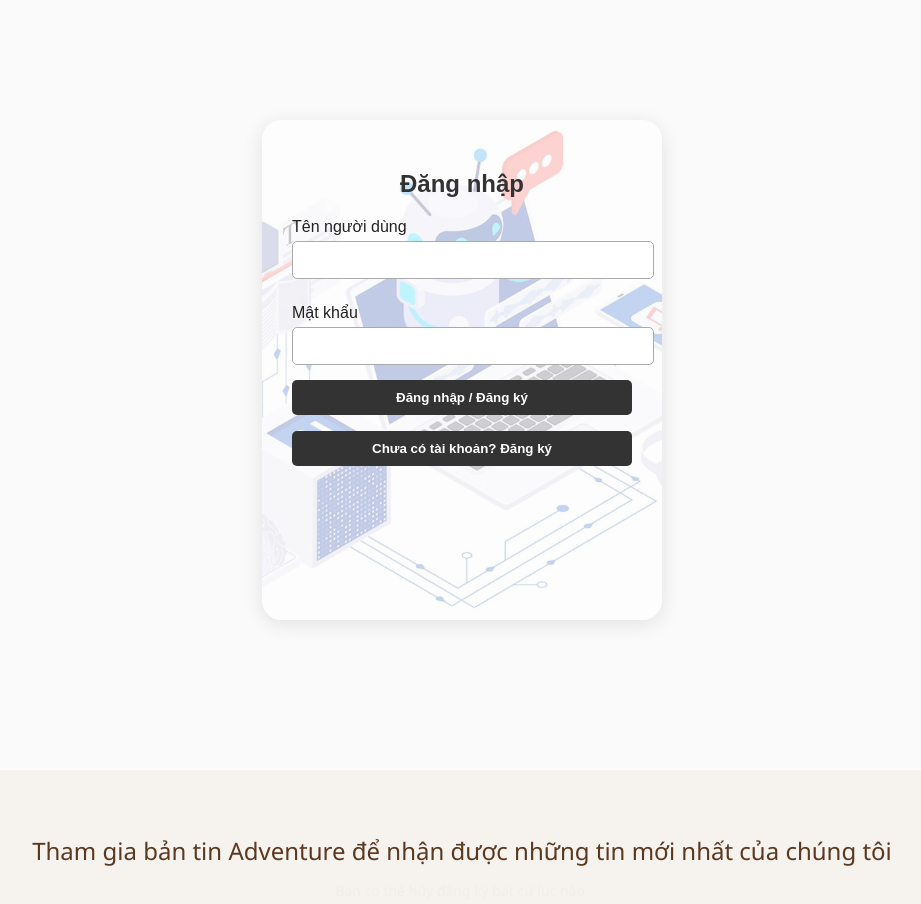
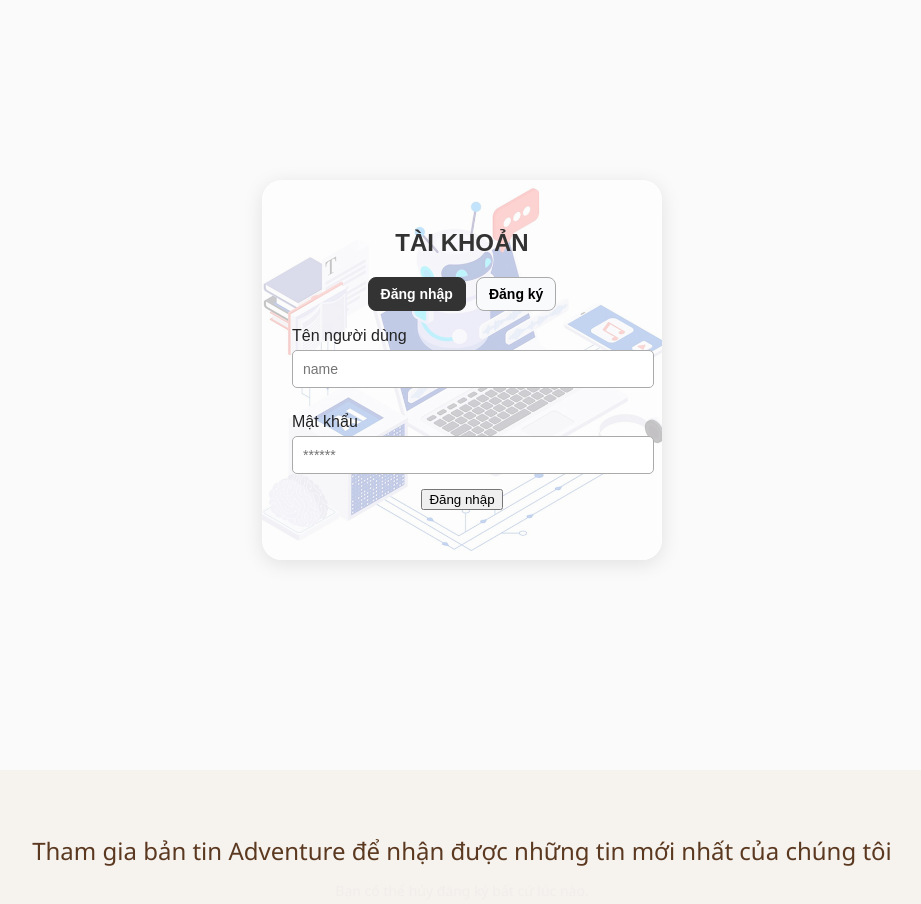
Before and after one commit to kietgaH3014K/Studymaze, a React (Create React App) app in the folder studyapp_maze/: page /account in a window 1280 px wide. Shown: the part 920-1824 px from the top of the page, without its empty margins (178-1099 px from the left). Built offline with nearby package versions, Linux system fonts and the light colour scheme; no server answers.

Commit message:
First commit

```diff
--- a/studyapp_maze/src/pages/Account.css
+++ b/studyapp_maze/src/pages/Account.css
@@ -17,12 +17,22 @@
 .login-box {
   position: relative;
   width: 400px;
-  height: 500px;
+  /* height: 500px; */
   background-color: rgba(255, 255, 255, 0.7);
   border-radius: 20px;
   overflow: hidden;
   box-shadow: 0 4px 20px rgba(0, 0, 0, 0.1);
+  padding: 0 0 20px 0;
 }
+
+/* .login-box {
+  width: 400px;
+  background-color: rgba(255, 255, 255, 0.7);
+  border-radius: 20px;
+  box-shadow: 0 4px 20px rgba(0, 0, 0, 0.1);
+  padding: 0 0 20px 0;
+} */
+
 
 /* Ảnh nền trong khung đăng nhập */
 .login-image {
@@ -49,6 +59,7 @@
   color: #333;
 }
 
+/* Label & Input */
 .login-form label {
   display: block;
   text-align: left;
@@ -65,7 +76,8 @@
   font-size: 14px;
 }
 
-.login-form button {
+/* Nút chính */
+.primary-btn {
   width: 100%;
   padding: 10px;
   background-color: #333;
@@ -74,4 +86,48 @@
   border-radius: 5px;
   font-weight: bold;
   cursor: pointer;
+  transition: background 0.2s ease;
 }
+
+.primary-btn:hover {
+  background-color: #555;
+}
+
+/* Nút tab chuyển chế độ */
+.tab-btn {
+  padding: 8px 12px;
+  border-radius: 8px;
+  border: 1px solid #aaa;
+  background: #f9fafb;
+  cursor: pointer;
+  font-weight: bold;
+  font-size: 14px;
+}
+
+.tab-btn.active {
+  background: #333;
+  color: #fff;
+  border-color: #333;
+}
+
+/* Nút dạng liên kết */
+.link-btn {
+  background: none;
+  border: none;
+  color: #2563eb;
+  cursor: pointer;
+  padding: 0;
+  font-weight: 600;
+}
+
+/* Thông báo trong form */
+.form-message {
+  margin-top: 10px;
+  font-size: 14px;
+  color: #333;
+}
+
+.switch-hint {
+  margin-top: 10px;
+  font-size: 14px;
+}
--- a/studyapp_maze/src/pages/Account.jsx
+++ b/studyapp_maze/src/pages/Account.jsx
@@ -1,50 +1,140 @@
-import React, { useState } from "react";
-import { registerUser, loginUser } from "../api/auth";
-import './Account.css';
+// src/pages/Account.jsx
+import React, { useState, useEffect } from "react";
+import axios from "axios";
+import "./Account.css";
 
-const AccountPage = () => {
-  const [form, setForm] = useState({ username: "", password: "", email: "" });
-  const [message, setMessage] = useState("");
-  const [isLoginMode, setIsLoginMode] = useState(true); // Vẫn cho phép chuyển đổi chế độ
+const api = axios.create({
+  baseURL: "/api",                // dùng proxy CRA
+  withCredentials: true,          // gửi/nhận cookie session
+  headers: { "Content-Type": "application/json" },
+  xsrfCookieName: "csrftoken",
+  xsrfHeaderName: "X-CSRFToken",
+});
 
-  const handleChange = (e) => {
-    setForm({ ...form, [e.target.name]: e.target.value });
+// Tiện ích đọc cookie khi cần set thủ công
+const getCookie = (name) => {
+  const m = document.cookie.match(new RegExp("(^| )" + name + "=([^;]+)"));
+  return m ? decodeURIComponent(m[2]) : null;
 };
 
-  const handleSubmit = async (e) => {
-    e.preventDefault();
-    setMessage("");
+export default function AccountPage({ onAuthSuccess }) {
+  const [tab, setTab] = useState("login"); // login | register
+  const [loading, setLoading] = useState(false);
+  const [statusMsg, setStatusMsg] = useState("");
+  const [csrf, setCsrf] = useState(null);
 
-    try {
-      // 1. Thử đăng nhập trước
-      const res = await loginUser({
-        username: form.username,
-        password: form.password,
+  const [loginForm, setLoginForm] = useState({ username: "", password: "" });
+  const [registerForm, setRegisterForm] = useState({
+    username: "",
+    email: "",
+    password: "",
+    password2: "",
+    first_name: "",
+    last_name: "",
   });
 
-      if (res.access) {
-        localStorage.setItem("access_token", res.access);
-        localStorage.setItem("refresh_token", res.refresh);
-        setMessage("Đăng nhập thành công ✅");
+  // Lấy CSRF token 1 lần
+  useEffect(() => {
+    (async () => {
+      try {
+        const res = await api.get("/csrf/");
+        setCsrf(res.data.csrfToken);
+      } catch (e) {
+        console.error("Cannot fetch CSRF token:", e);
+      }
+    })();
+  }, []);
+
+  const handleChange = (e, target = "login") => {
+    const { name, value } = e.target;
+    if (target === "login") {
+      setLoginForm((s) => ({ ...s, [name]: value }));
     } else {
-        setMessage("Sai tài khoản hoặc mật khẩu ❌");
+      setRegisterForm((s) => ({ ...s, [name]: value }));
     }
-    } catch (errorLogin) {
-      // 2. Nếu thất bại, thử đăng ký
+  };
+
+  const handleLogin = async (e) => {
+    e.preventDefault();
+    setStatusMsg("");
+    setLoading(true);
     try {
-        const res = await registerUser(form);
-        if (res.message) {
-          setMessage("Đăng ký thành công 🎉. Vui lòng đăng nhập.");
-          setIsLoginMode(true); // chuyển sang login
-        } else {
-          setMessage(res.error || "Lỗi đăng ký");
+      const token = csrf ?? getCookie("csrftoken");
+      const res = await api.post(
+        "/login/",
+        { username: loginForm.username, password: loginForm.password },
+        token ? { headers: { "X-CSRFToken": token } } : {}
+      );
+
+      // Lưu username để Header đọc
+      localStorage.setItem("username", res.data.username || loginForm.username);
+
+      // Thông báo cho Header/Tab khác cập nhật ngay
+      window.dispatchEvent(new Event("auth-changed"));
+
+      setStatusMsg("✅ Đăng nhập thành công!");
+      onAuthSuccess && onAuthSuccess(res.data);
+      // Điều hướng nếu muốn:
+      window.location.assign("/");
+    } catch (err) {
+      console.error("Login failed:", err);
+      const msg =
+        err?.response?.data?.detail ||
+        err?.response?.data?.message ||
+        "❌ Đăng nhập thất bại.";
+      setStatusMsg(msg);
+    } finally {
+      setLoading(false);
     }
-      } catch (errorRegister) {
-        setMessage(
-          errorRegister.response?.data?.error ||
-          "Không thể đăng ký. Tài khoản có thể đã tồn tại ❌"
+  };
+
+  const handleRegister = async (e) => {
+    e.preventDefault();
+    setStatusMsg("");
+
+    if (registerForm.password !== registerForm.password2) {
+      setStatusMsg("⚠️ Mật khẩu nhập lại không khớp.");
+      return;
+    }
+
+    setLoading(true);
+    try {
+      const token = csrf ?? getCookie("csrftoken");
+      await api.post(
+        "/register/",
+        {
+          username: registerForm.username,
+          email: registerForm.email,
+          password: registerForm.password,
+          password2: registerForm.password2,
+          first_name: registerForm.first_name,
+          last_name: registerForm.last_name,
+        },
+        token ? { headers: { "X-CSRFToken": token } } : {}
       );
-      }
+
+      setStatusMsg("🎉 Đăng ký thành công! Bạn có thể đăng nhập ngay.");
+      // Xoá trắng form
+      setRegisterForm({
+        username: "",
+        email: "",
+        password: "",
+        password2: "",
+        first_name: "",
+        last_name: "",
+      });
+      setTab("login");
+    } catch (err) {
+      console.error("Register failed:", err);
+      const errors = err?.response?.data;
+      const msg = errors
+        ? Object.entries(errors)
+            .map(([field, v]) => `${field}: ${Array.isArray(v) ? v.join(", ") : v}`)
+            .join(" | ")
+        : "❌ Đăng ký thất bại.";
+      setStatusMsg(msg);
+    } finally {
+      setLoading(false);
     }
   };
 
@@ -55,55 +145,130 @@ const AccountPage = () => {
           <img src="/images/nen.png" alt="Login Illustration" className="login-image" />
 
           <div className="login-form">
-            <h2>{isLoginMode ? "Đăng nhập" : "Đăng ký"}</h2>
-            <form onSubmit={handleSubmit}>
-              <label>Tên người dùng</label>
+            <h2>TÀI KHOẢN</h2>
+
+            {/* Tabs */}
+            <div style={{ marginBottom: 16 }}>
+              <button
+                className={`tab-btn ${tab === "login" ? "active" : ""}`}
+                onClick={() => setTab("login")}
+                type="button"
+              >
+                Đăng nhập
+              </button>
+              <button
+                className={`tab-btn ${tab === "register" ? "active" : ""}`}
+                onClick={() => setTab("register")}
+                type="button"
+                style={{ marginLeft: 10 }}
+              >
+                Đăng ký
+              </button>
+            </div>
+
+            {tab === "login" ? (
+              <form onSubmit={handleLogin}>
+                <label htmlFor="login_username">Tên người dùng</label>
                 <input
+                  id="login_username"
+                  name="username"
                   type="text"
-                name="username"
-                value={form.username}
-                onChange={handleChange}
+                  placeholder="name"
+                  value={loginForm.username}
+                  onChange={(e) => handleChange(e, "login")}
                   required
                 />
 
-              <label>Mật khẩu</label>
+                <label htmlFor="login_password">Mật khẩu</label>
                 <input
+                  id="login_password"
+                  name="password"
                   type="password"
-                name="password"
-                value={form.password}
-                onChange={handleChange}
+                  placeholder="******"
+                  value={loginForm.password}
+                  onChange={(e) => handleChange(e, "login")}
                   required
                 />
 
-              {/* Chỉ hiện email khi đang ở chế độ đăng ký (dù không bắt buộc) */}
-              {!isLoginMode && (
-                <>
-                  <label>Email</label>
+                <button type="submit" disabled={loading}>
+                  {loading ? "Đang đăng nhập..." : "Đăng nhập"}
+                </button>
+              </form>
+            ) : (
+              <form onSubmit={handleRegister}>
+                <label htmlFor="reg_username">Tên người dùng</label>
                 <input
+                  id="reg_username"
+                  name="username"
+                  type="text"
+                  placeholder="name"
+                  value={registerForm.username}
+                  onChange={(e) => handleChange(e, "register")}
+                  required
+                />
+
+                <label htmlFor="reg_email">Email (không bắt buộc)</label>
+                <input
+                  id="reg_email"
+                  name="email"
                   type="email"
-                    name="email"
-                    value={form.email}
-                    onChange={handleChange}
+                  placeholder="you@example.com"
+                  value={registerForm.email}
+                  onChange={(e) => handleChange(e, "register")}
                 />
-                </>
+
+                <label htmlFor="reg_password">Mật khẩu</label>
+                <input
+                  id="reg_password"
+                  name="password"
+                  type="password"
+                  placeholder="Mật khẩu bao gồm 8 kí tự"
+                  value={registerForm.password}
+                  onChange={(e) => handleChange(e, "register")}
+                  required
+                />
+
+                <label htmlFor="reg_password2">Nhập lại mật khẩu</label>
+                <input
+                  id="reg_password2"
+                  name="password2"
+                  type="password"
+                  placeholder="******"
+                  value={registerForm.password2}
+                  onChange={(e) => handleChange(e, "register")}
+                  required
+                />
+
+                <label htmlFor="reg_first">Họ</label>
+                <input
+                  id="reg_first"
+                  name="first_name"
+                  type="text"
+                  placeholder="Nguyễn"
+                  value={registerForm.first_name}
+                  onChange={(e) => handleChange(e, "register")}
+                />
+
+                <label htmlFor="reg_last">Tên</label>
+                <input
+                  id="reg_last"
+                  name="last_name"
+                  type="text"
+                  placeholder="An"
+                  value={registerForm.last_name}
+                  onChange={(e) => handleChange(e, "register")}
+                />
+
+                <button type="submit" disabled={loading}>
+                  {loading ? "Đang tạo tài khoản..." : "Đăng ký"}
+                </button>
+              </form>
             )}
 
-              <button type="submit">Đăng nhập / Đăng ký</button>
-            </form>
-
-            <p style={{ marginTop: "1rem", color: "red" }}>{message}</p>
-
-            <button
-              className="toggle-button"
-              onClick={() => setIsLoginMode(!isLoginMode)}
-            >
-              {isLoginMode ? "Chưa có tài khoản? Đăng ký" : "Đã có tài khoản? Đăng nhập"}
-            </button>
+            {statusMsg && <p style={{ marginTop: 12, fontWeight: 600 }}>{statusMsg}</p>}
           </div>
         </div>
       </main>
     </div>
   );
-};
-
-export default AccountPage;
+}
--- a/studyapp_maze/src/pages/Roadmap.jsx
+++ b/studyapp_maze/src/pages/Roadmap.jsx
@@ -6,7 +6,7 @@ export default function Roadmap() {
   const [subject, setSubject] = useState("");
 
   useEffect(() => {
-    fetch("http://localhost:8000/api/progresslog/")
+    fetch("http://localhost:8000/api/progress/")
       .then((res) => res.json())
       .then((data) => {
         setProgressList(data);
```
Also changed, not shown: studyapp_maze/public/image/lichhoc.jpg, 1 other file (tests, documents, lock files or other folders). Lines whose indentation alone changed are shown as unchanged.
